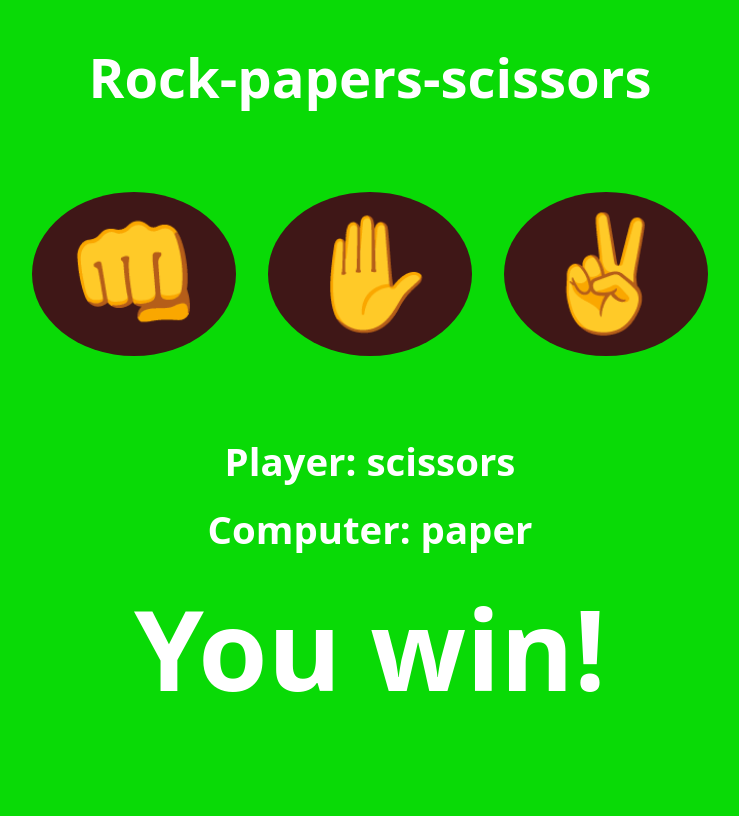
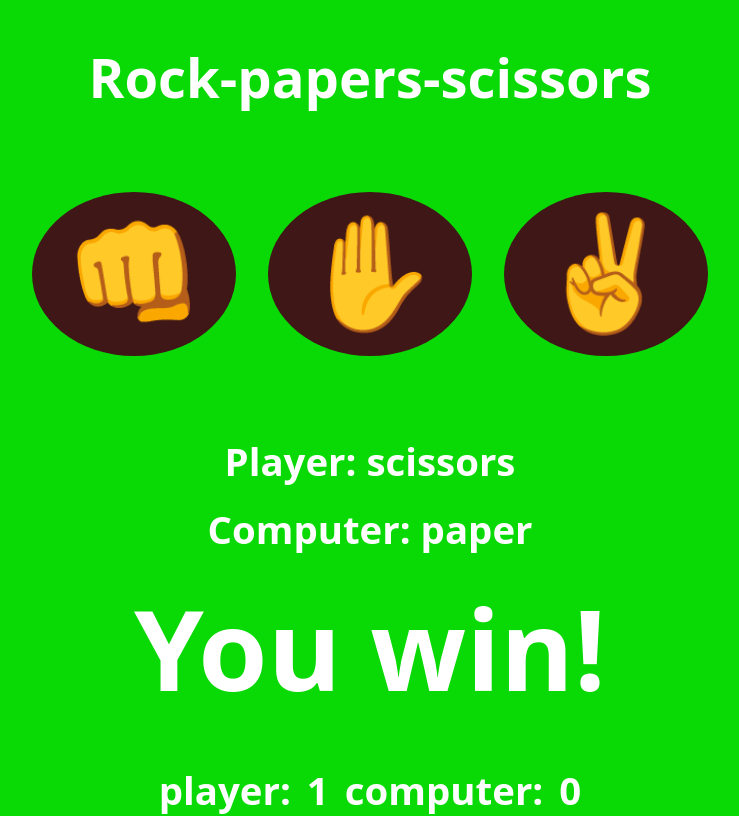
Before and after one commit to J0na555/Rock-paper-scissors, a plain HTML site: page index.html in a window 1280 px wide. Both pictures are taken after a click on the button "✌️". Shown: the whole page, without its empty margins (270-1009 px from the left). Drawn offline with Linux system fonts and the light colour scheme.

Commit message:
added score boared diplay

```diff
--- a/game.js
+++ b/game.js
@@ -6,6 +6,12 @@ const playerScore = document.getElementById("player_choice")
 const computerScore = document.getElementById("computer_choice")
 const result = document.getElementById("score")
 const body = document.body
+const scoreBoard = document.getElementById("scoreDisplay")
+const playerScoreDisplay = document.getElementById("playerScoreDisplay")
+const computerScoreDisplay = document.getElementById("computerScoreDisplay")
+let playerScoreCount = 0
+let computerScoreCount = 0
+
 
 const playgame = (player_choice) => {
     const computer_choice = choices[Math.floor(Math.random() * choices.length)]
@@ -37,9 +43,13 @@ const playgame = (player_choice) => {
     switch(score){
         case "You win!":
             body.classList.add("greenBackground")
+            playerScoreCount++
+            playerScoreDisplay.textContent = playerScoreCount
             break
         case "You lose!":
             body.classList.add("redBackground")
+            computerScoreCount++
+            computerScoreDisplay.textContent = computerScoreCount
             break
         case "It's a tie!":
             body.classList.add("brownBackground")
@@ -48,3 +58,5 @@ const playgame = (player_choice) => {
 
     }
 }
+
+window.playgame = playgame;
--- a/index.html
+++ b/index.html
@@ -20,6 +20,15 @@
         <div id="computer_choice">Computer</div>
         <div id="score"></div>
     </div>
+
+    <div class="scoreDisplay">player:
+        <span id="playerScoreDisplay">0</span>
+        computer:
+        <span id="computerScoreDisplay">0</span>
+    </div>
+
+
+
     <script src="game.js"></script>
 </body>
 </html>
--- a/styles.css
+++ b/styles.css
@@ -53,6 +53,15 @@ h1{
 #score{
     font-size: 7rem;
 }
+.scoreDisplay {
+    display: flex;
+    flex-direction: row;
+    align-items: center;
+    justify-content: center;
+    gap: 1rem;
+    font-size: 2.4rem;
+    color: white;
+}
 .greenBackground{
     background-color: rgb(9, 218, 6);
 }
```
